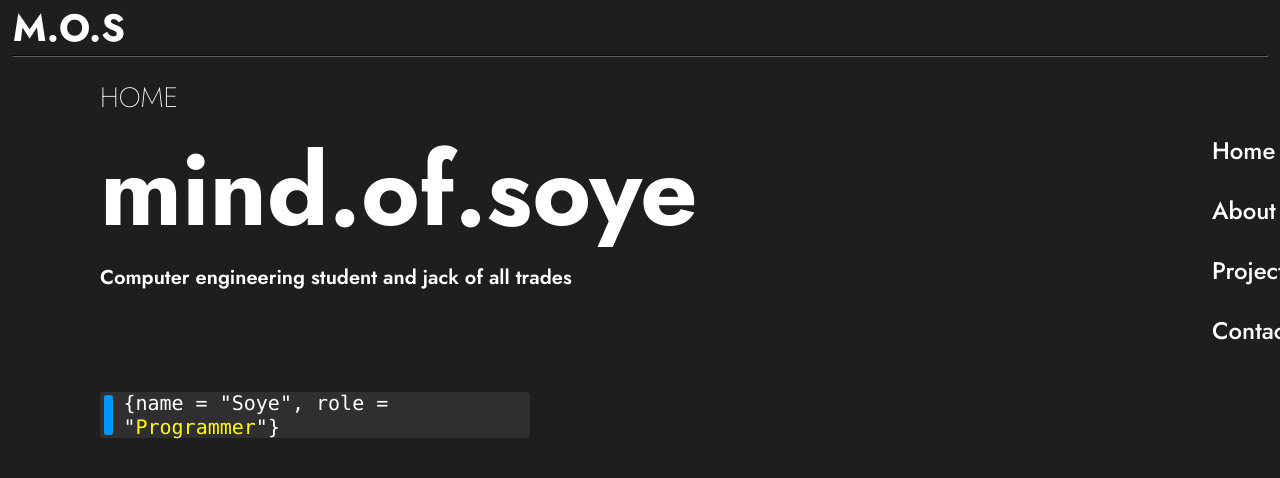
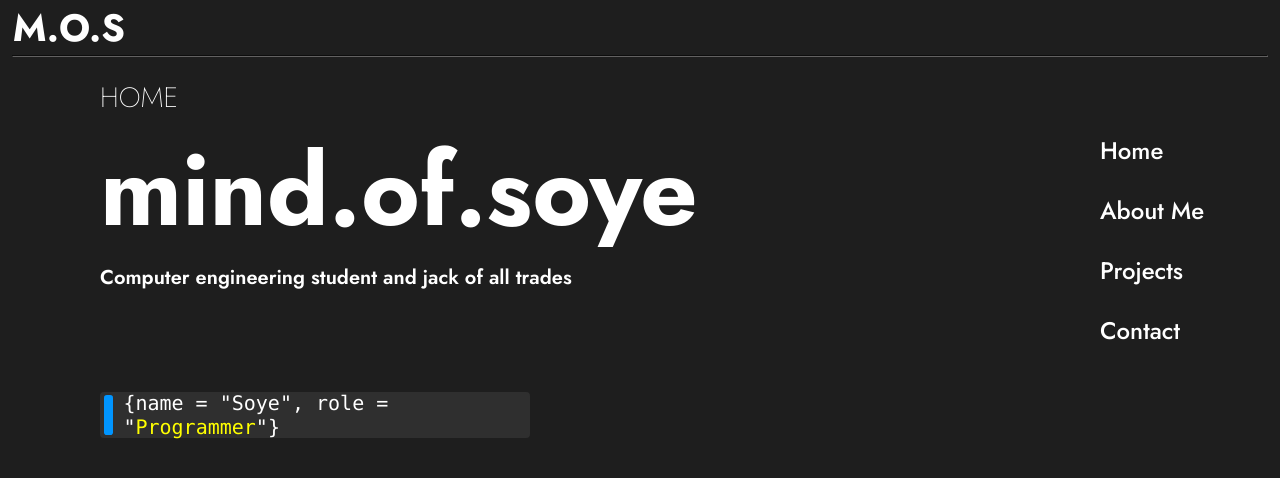
Before and after one commit to mind-of-soye/mind.of.soye, a React (Vite) app: page / in a window 1280 px wide. Shown: the top 478 px of the page. Built offline with nearby package versions, Linux system fonts and the light colour scheme.

Commit message:
create QuoteBlock.jsx

```diff
--- a/src/components/styles/NavBar.css
+++ b/src/components/styles/NavBar.css
@@ -6,7 +6,7 @@
   position: fixed;
   z-index: 100;
   top: 120px;
-  left: 1200px;
+  right: 50px;
 }
 
 .section-link {
@@ -18,6 +18,7 @@
   padding: 0 10px;
 
   transition: border 0.25s ease, border-radius 0.25s ease;
+  cursor: pointer;
 }
 
 .section-link::before {
```
Also changed, not shown: src/components/QuoteBlock.jsx (added).
